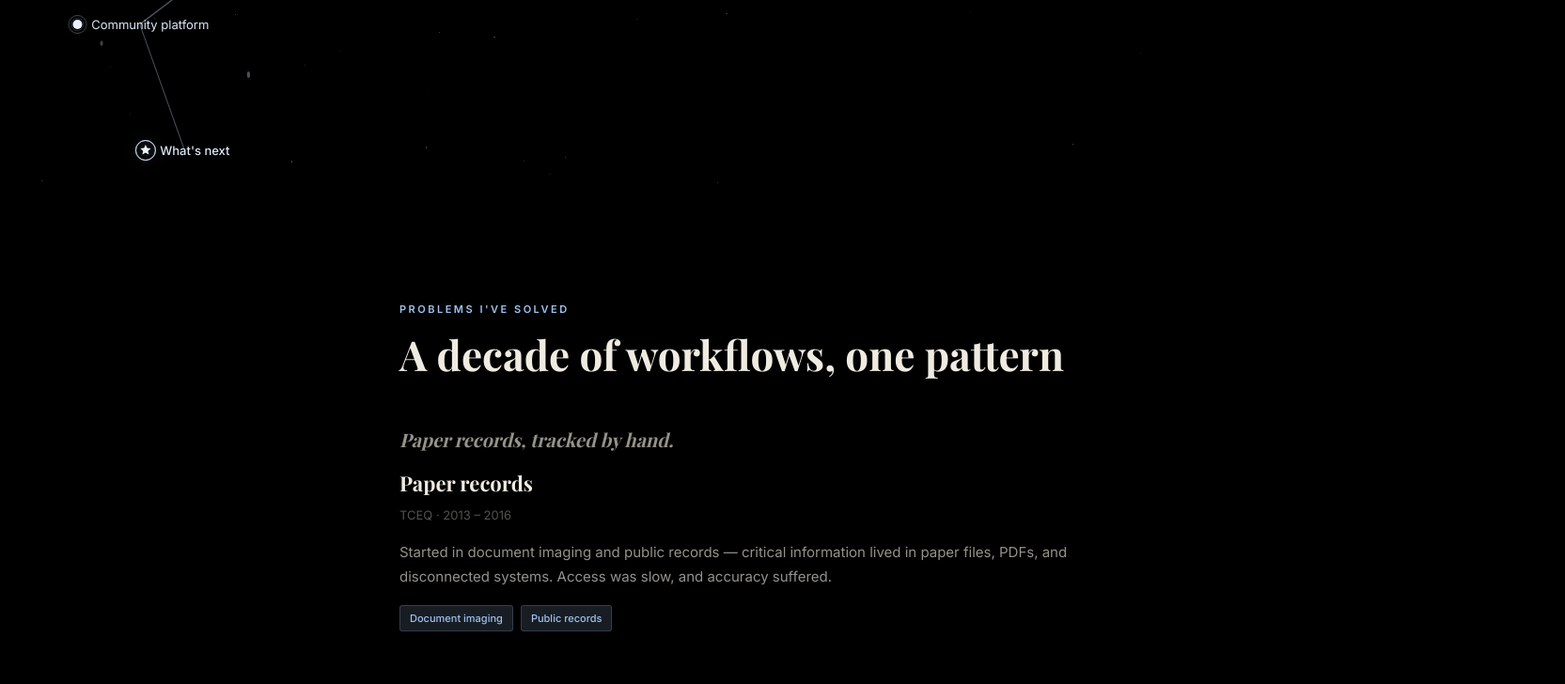
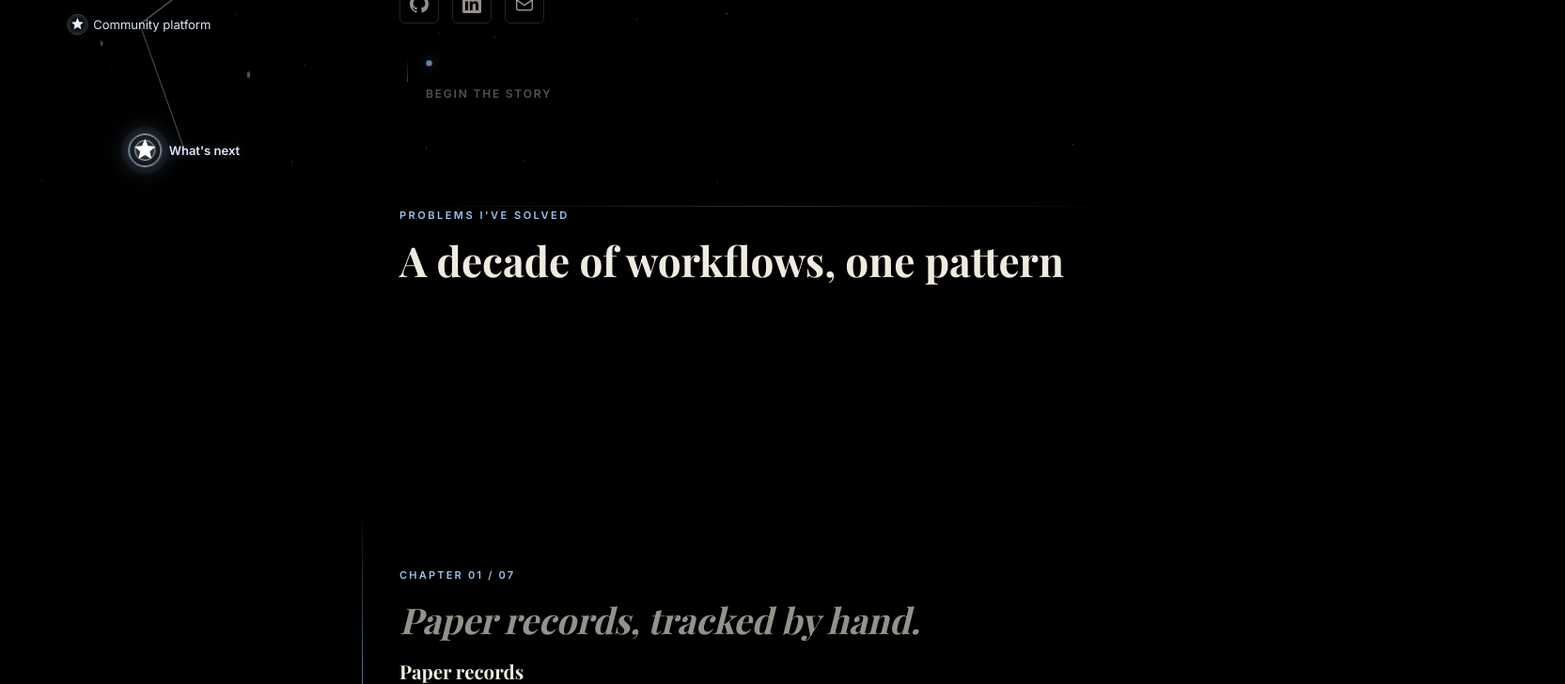
Before and after one commit to emillerjones/emj-portfolio, a React (Vite) app: page / in a window 1280 px wide. Shown: the part 580-1308 px from the top of the page at 94% size, 1665 px wide, since content can reach past the window. Built offline with nearby package versions, Linux system fonts and the light colour scheme; a web font is replaced by a local one.

Commit message:
wats next

```diff
--- a/src/App.css
+++ b/src/App.css
@@ -28,7 +28,10 @@
 
 /* --- RESET ----------------------------------------------------- */
 *, *::before, *::after { box-sizing: border-box; margin: 0; padding: 0; }
-html { scroll-behavior: smooth; }
+html {
+  scroll-behavior: smooth;
+  scroll-snap-type: y proximity;
+}
 body {
   background: var(--bg);
   color: var(--text);
@@ -41,6 +44,7 @@ body {
 img { display: block; max-width: 100%; }
 a { color: inherit; text-decoration: none; }
 ul { list-style: none; }
+main { position: relative; }
 
 /* --- SHARED ANIMATIONS ------------------------------------------ */
 .section-eyebrow {
@@ -151,27 +155,43 @@ ul { list-style: none; }
   margin: 0 auto;
 } */
  .hero {
-  min-height: 100vh;
+  position: relative;
+  min-height: 100svh;
   display: grid;
   grid-template-columns: 900px auto;
-  align-items: start;
+  align-items: center;
   /* gap: 60px; */
 
-  padding-top: calc(5vh + 10px);
+  padding-top: calc(5vh + 50px);
   padding-right: 6%;
-  padding-bottom: 80px;
+  padding-bottom: 9vh;
 
   /* fixed relationship to left star chart */
   padding-left: 425px;
 
   max-width: none;
   margin: 0;
+  scroll-snap-align: start;
+  scroll-snap-stop: always;
+  overflow: hidden;
+}
+.hero::after {
+  content: "";
+  position: absolute;
+  left: 425px;
+  right: 6%;
+  bottom: 0;
+  height: 1px;
+  background: linear-gradient(90deg, transparent, rgba(159, 195, 238, 0.35), transparent);
+  opacity: 0.65;
 }
 .hero-main {
   display: flex;
   flex-direction: column;
   gap: 24px;
   max-width: 900px;
+  position: relative;
+  z-index: 1;
 }
 .hero-eyebrow {
   font-size: 12px;
@@ -232,8 +252,49 @@ ul { list-style: none; }
   color: var(--accent);
 }
 
+.hero-scroll-cue {
+  width: fit-content;
+  display: grid;
+  grid-template-columns: 16px auto;
+  column-gap: 12px;
+  row-gap: 5px;
+  align-items: center;
+  color: var(--text-3);
+  margin-top: 1.5vh;
+  transition: color 0.25s var(--ease), transform 0.25s var(--ease);
+}
+.hero-scroll-cue:hover {
+  color: var(--accent-hover);
+  transform: translateY(2px);
+}
+.hero-scroll-cue__line {
+  grid-row: span 2;
+  justify-self: center;
+  width: 1px;
+  height: 54px;
+  background: linear-gradient(180deg, rgba(159, 195, 238, 0), rgba(159, 195, 238, 0.7));
+  transform-origin: top;
+  animation: scroll-line-draw 2.4s var(--ease) infinite;
+}
+.hero-scroll-cue__star {
+  width: 7px;
+  height: 7px;
+  border-radius: 50%;
+  background: var(--accent);
+  box-shadow: 0 0 16px rgba(159, 195, 238, 0.75);
+  animation: scroll-star-pulse 2.4s var(--ease) infinite;
+}
+.hero-scroll-cue__text {
+  font-size: 12px;
+  font-weight: 600;
+  letter-spacing: 1.8px;
+  text-transform: uppercase;
+}
+
 .hero-visual {
   width: min(340px, 30vw);
+  opacity: 0.75;
+  transform: translateY(-4vh);
 }
 .hero-visual__svg {
   width: 100%;
@@ -265,11 +326,23 @@ ul { list-style: none; }
   0%, 100% { r: 8; opacity: 0.8; }
   50% { r: 11; opacity: 1; }
 }
+@keyframes scroll-line-draw {
+  0%, 100% { transform: scaleY(0.45); opacity: 0.45; }
+  50% { transform: scaleY(1); opacity: 1; }
+}
+@keyframes scroll-star-pulse {
+  0%, 100% { transform: translateY(-4px) scale(0.9); opacity: 0.65; }
+  50% { transform: translateY(8px) scale(1.15); opacity: 1; }
+}
 
 @media (max-width: 1100px) {
   .hero {
     grid-template-columns: 1fr;
     padding-left: 6%;
+  }
+  .hero::after,
+  .about-section::before {
+    left: 6%;
   }
   .hero-visual {
     display: none;
@@ -286,9 +359,9 @@ ul { list-style: none; }
   margin: 0 auto;
 } */
  .section {
-  padding-top: 100px;
+  padding-top: 0;
   padding-right: 6%;
-  padding-bottom: 100px;
+  padding-bottom: 0;
   padding-left: 425px;
 
   max-width: none;
@@ -327,24 +400,41 @@ ul { list-style: none; }
   margin: 0 auto;
 } */
  .about-section {
-  padding-top: 100px;
+  position: relative;
+  min-height: 100svh;
+  display: flex;
+  align-items: center;
+  padding-top: 8vh;
   padding-right: 6%;
-  padding-bottom: 100px;
+  padding-bottom: 8vh;
   padding-left: 425px;
 
   max-width: none;
   margin: 0;
+  scroll-snap-align: start;
+  scroll-snap-stop: always;
+}
+.about-section::before {
+  content: "";
+  position: absolute;
+  left: 425px;
+  right: 6%;
+  top: 8vh;
+  height: 1px;
+  background: linear-gradient(90deg, transparent, rgba(159, 195, 238, 0.34), transparent);
 }
 .about-inner {
   max-width: 900px;
+  position: relative;
 }
 .about-heading {
   font-family: var(--display);
-  font-size: clamp(28px, 3.5vw, 46px);
+  font-size: clamp(36px, 5vw, 68px);
   font-weight: 700;
-  line-height: 1.15;
+  line-height: 1.05;
   color: var(--text);
-  margin-bottom: 32px;
+  margin-bottom: 34px;
+  max-width: 780px;
   opacity: 0;
   transform: translateY(14px);
   transition: opacity 0.55s var(--ease) 0.08s, transform 0.55s var(--ease) 0.08s;
@@ -355,16 +445,30 @@ ul { list-style: none; }
   display: flex;
   flex-direction: column;
   gap: 18px;
-  margin-bottom: 32px;
+  margin-bottom: 36px;
+  max-width: 850px;
   opacity: 0;
   transform: translateY(10px);
   transition: opacity 0.55s var(--ease) 0.2s, transform 0.55s var(--ease) 0.2s;
 }
 .about-body.is-visible { opacity: 1; transform: translateY(0); }
 .about-body p {
-  font-size: 16px;
+  font-size: clamp(16px, 1.35vw, 19px);
   color: var(--text-2);
-  line-height: 1.8;
+  line-height: 1.78;
+}
+.about-thesis {
+  align-self: center;
+  width: min(100%, 680px);
+  padding: 1.15rem 0;
+  margin: 0.35rem 0;
+  font-family: var(--display);
+  font-size: clamp(24px, 3vw, 38px);
+  font-style: italic;
+  line-height: 1.18;
+  text-align: center;
+  color: var(--accent);
+  text-shadow: 0 0 18px rgba(159, 195, 238, 0.18);
 }
 .about-body em { font-style: italic; color: var(--text); }
 
@@ -434,16 +538,32 @@ ul { list-style: none; }
 }
 
 @media (max-width: 640px) {
-  .hero { padding: 110px 5% 60px; }
+  html {
+    scroll-snap-type: none;
+  }
+  .hero { padding: 96px 5% 56px; }
   .section,
   .section--alt,
   .about-section,
   .footer { padding-left: 5%; padding-right: 5%; }
+  .hero::after,
+  .about-section::before {
+    left: 5%;
+    right: 5%;
+  }
+  .hero-scroll-cue__line {
+    height: 42px;
+  }
 }
 
 @media (prefers-reduced-motion: reduce) {
+  html {
+    scroll-snap-type: none;
+  }
   .section-eyebrow,
   .section-heading,
   .about-heading,
-  .about-body { opacity: 1; transform: none; transition: none; }
+  .about-body,
+  .hero-scroll-cue__line,
+  .hero-scroll-cue__star { opacity: 1; transform: none; transition: none; animation: none; }
 }
--- a/src/components/Constellation.css
+++ b/src/components/Constellation.css
@@ -80,8 +80,8 @@
 
 .constellation__dot-wrap {
   position: relative;
-  width: 14px;
-  height: 14px;
+  width: 18px;
+  height: 18px;
   display: flex;
   align-items: center;
   justify-content: center;
@@ -92,8 +92,8 @@
   position: absolute;
   top: 50%;
   left: 50%;
-  width: 14px;
-  height: 14px;
+  width: 18px;
+  height: 18px;
   transform: translate(-50%, -50%);
   border-radius: 50%;
   border: 1px solid rgba(190, 210, 235, 0.22);
@@ -104,43 +104,70 @@
   border-color: rgba(200, 220, 245, 0.4);
 }
 
-.constellation__dot {
-  width: 6px;
-  height: 6px;
-  border-radius: 50%;
-  background: rgba(215, 230, 245, 0.65);
-  transition: background 0.4s var(--ease), width 0.3s var(--ease), height 0.3s var(--ease);
+/* --- STARS: every node is a star, final node reads as destination --- */
+.constellation__star-icon {
+  width: 13px;
+  height: 13px;
+  fill: rgba(220, 233, 250, 0.58);
+  transition: fill 0.4s var(--ease), width 0.3s var(--ease), height 0.3s var(--ease), filter 0.3s var(--ease);
 }
 
-.constellation__star-btn.is-active .constellation__dot {
-  width: 10px;
-  height: 10px;
-  background: #eaf2ff;
+.constellation__star-btn:hover .constellation__star-icon,
+.constellation__star-btn.is-active .constellation__star-icon {
+  width: 16px;
+  height: 16px;
+  fill: #eaf2ff;
+  filter: drop-shadow(0 0 6px rgba(190, 215, 245, 0.45));
 }
 
-/* --- FINAL STAR: distinct shape, permanently larger --- */
-.constellation__star-icon {
-  width: 15px;
-  height: 15px;
-  fill: rgba(220, 233, 250, 0.7);
-  transition: fill 0.4s var(--ease), width 0.3s var(--ease), height 0.3s var(--ease);
+.constellation__star-btn.is-final .constellation__dot-wrap {
+  width: 34px;
+  height: 34px;
 }
 
 .constellation__star-btn.is-final .constellation__idle-ring {
-  width: 22px;
-  height: 22px;
-  border-color: rgba(200, 220, 245, 0.35);
+  width: 34px;
+  height: 34px;
+  border-color: rgba(200, 225, 250, 0.58);
+  box-shadow:
+    0 0 0 8px rgba(159, 195, 238, 0.05),
+    0 0 28px rgba(159, 195, 238, 0.25);
 }
 
+.constellation__star-btn.is-final .constellation__star-icon {
+  width: 24px;
+  height: 24px;
+  fill: #eef6ff;
+  filter:
+    drop-shadow(0 0 8px rgba(190, 215, 245, 0.75))
+    drop-shadow(0 0 18px rgba(159, 195, 238, 0.45));
+}
+
+.constellation__star-btn.is-final:hover .constellation__star-icon,
 .constellation__star-btn.is-final.is-active .constellation__star-icon {
-  width: 22px;
-  height: 22px;
-  fill: #eef6ff;
-  filter: drop-shadow(0 0 8px rgba(190, 215, 245, 0.6));
+  width: 28px;
+  height: 28px;
+  fill: #ffffff;
+}
+
+.constellation__star-btn.is-final .constellation__dot-wrap::after {
+  content: "";
+  position: absolute;
+  left: 50%;
+  top: 50%;
+  width: 58px;
+  height: 58px;
+  border-radius: 50%;
+  transform: translate(-50%, -50%);
+  border: 1px solid rgba(159, 195, 238, 0.22);
+  animation: destination-beacon 3s var(--ease) infinite;
+  pointer-events: none;
 }
 
 .constellation__star-btn.is-final .constellation__label {
-  font-weight: 500;
+  color: #eaf2ff;
+  font-weight: 600;
+  text-shadow: 0 0 14px rgba(159, 195, 238, 0.35);
 }
 
 /* --- Halo: the ongoing pulse while a star is active --- */
@@ -148,8 +175,8 @@
   position: absolute;
   top: 50%;
   left: 50%;
-  width: 20px;
-  height: 20px;
+  width: 22px;
+  height: 22px;
   transform: translate(-50%, -50%);
   border-radius: 50%;
   border: 1px solid rgba(160, 200, 240, 0.55);
@@ -222,18 +249,23 @@
 }
 
 @keyframes pulse-ring {
-  0% { width: 20px; height: 20px; opacity: 0.7; }
-  100% { width: 34px; height: 34px; opacity: 0; }
+  0% { width: 22px; height: 22px; opacity: 0.7; }
+  100% { width: 38px; height: 38px; opacity: 0; }
 }
 
 @keyframes pulse-ring-final {
-  0% { width: 22px; height: 22px; opacity: 0.8; }
-  100% { width: 46px; height: 46px; opacity: 0; }
+  0% { width: 36px; height: 36px; opacity: 0.85; }
+  100% { width: 72px; height: 72px; opacity: 0; }
 }
 
 @keyframes arrival-burst {
   0% { width: 22px; height: 22px; opacity: 0.9; }
   100% { width: 60px; height: 60px; opacity: 0; }
+}
+
+@keyframes destination-beacon {
+  0%, 100% { opacity: 0.2; transform: translate(-50%, -50%) scale(0.88); }
+  50% { opacity: 0.75; transform: translate(-50%, -50%) scale(1.08); }
 }
 
 @keyframes star-wave {
@@ -252,7 +284,8 @@
   .constellation__star-btn,
   .constellation__dust,
   .constellation__halo,
-  .constellation__burst {
+  .constellation__burst,
+  .constellation__star-btn.is-final .constellation__dot-wrap::after {
     animation: none;
   }
 }
--- a/src/components/Constellation.jsx
+++ b/src/components/Constellation.jsx
@@ -90,9 +90,12 @@ export default function Constellation({ nodes, className = "" }) {
   // section is reached, layered on top of the persistent lit state.
   useEffect(() => {
     if (!complete) return undefined;
-    setCompletionWave(true);
+    const start = setTimeout(() => setCompletionWave(true), 0);
     const t = setTimeout(() => setCompletionWave(false), waveDuration);
-    return () => clearTimeout(t);
+    return () => {
+      clearTimeout(start);
+      clearTimeout(t);
+    };
   }, [complete, waveDuration]);
 
   const wave = introWave || completionWave;
@@ -190,11 +193,7 @@ export default function Constellation({ nodes, className = "" }) {
             >
               <span className="constellation__dot-wrap">
                 <span className="constellation__idle-ring" />
-                {isFinal ? (
-                  <StarIcon className="constellation__star-icon" />
-                ) : (
-                  <span className="constellation__dot" />
-                )}
+                <StarIcon className="constellation__star-icon" />
                 {bright && <span className="constellation__halo" />}
                 {arrived && <span className="constellation__burst" />}
               </span>
--- a/src/components/Hero.jsx
+++ b/src/components/Hero.jsx
@@ -62,6 +62,12 @@ export default function Hero() {
             <EmailIcon />
           </a>
         </div>
+
+        <a href="#paper-records" className="hero-scroll-cue" aria-label="Begin the story">
+          <span className="hero-scroll-cue__line" />
+          <span className="hero-scroll-cue__star" />
+          <span className="hero-scroll-cue__text">Begin the story</span>
+        </a>
       </div>
 
       <div className="hero-visual" aria-hidden="true">
--- a/src/components/Projects.css
+++ b/src/components/Projects.css
@@ -3,37 +3,75 @@
   /* margin-left: auto; */
   display: flex;
   flex-direction: column;
-  gap: 4rem;
+  gap: 0;
   /* padding-left: max(6%, 300px); */
 }
 
 .chapter-transition {
-  height: 45vh;
+  height: 18vh;
 }
 
 .node-card {
+  min-height: 100svh;
+  display: flex;
+  flex-direction: column;
+  justify-content: center;
   opacity: 0;
-  transform: translateY(16px);
-  transition: opacity 0.6s var(--ease), transform 0.6s var(--ease);
-  scroll-margin-top: 2rem;
+  transform: translateY(28px) scale(0.985);
+  transition: opacity 0.7s var(--ease), transform 0.7s var(--ease);
+  scroll-margin-top: 0;
+  scroll-snap-align: start;
+  scroll-snap-stop: always;
+  padding: 12vh 0;
+  position: relative;
 }
 
 .node-card.is-visible {
   opacity: 1;
-  transform: translateY(0);
+  transform: translateY(0) scale(1);
+}
+
+.node-card::before {
+  content: "";
+  position: absolute;
+  left: -40px;
+  top: 50%;
+  width: 1px;
+  height: min(52vh, 420px);
+  transform: translateY(-50%) scaleY(0.45);
+  transform-origin: center;
+  background: linear-gradient(180deg, transparent, rgba(159, 195, 238, 0.65), transparent);
+  opacity: 0;
+  transition: opacity 0.7s var(--ease), transform 0.7s var(--ease);
+}
+
+.node-card.is-visible::before {
+  opacity: 1;
+  transform: translateY(-50%) scaleY(1);
+}
+
+.node-chapter {
+  font-size: 11px;
+  font-weight: 600;
+  letter-spacing: 2.2px;
+  text-transform: uppercase;
+  color: var(--accent);
+  margin: 0 0 1.05rem;
 }
 
 .node-problem {
   font-family: var(--display);
   font-style: italic;
-  font-size: 20px;
+  font-size: clamp(25px, 3vw, 38px);
+  line-height: 1.14;
   color: var(--text-2);
-  margin: 0 0 0.75rem;
+  margin: 0 0 1rem;
+  max-width: 760px;
 }
 
 .node-title {
   font-family: var(--display);
-  font-size: 22px;
+  font-size: clamp(18px, 1.6vw, 24px);
   color: var(--text);
   margin: 0 0 0.35rem;
 }
@@ -45,11 +83,11 @@
 }
 
 .node-desc {
-  font-size: 15px;
+  font-size: clamp(15px, 1.35vw, 18px);
   color: var(--text-2);
   line-height: 1.7;
-  margin: 0 0 1.1rem;
-  max-width: 600ch;
+  margin: 0 0 1.3rem;
+  max-width: 68ch;
 }
 
 .node-tags {
@@ -68,6 +106,7 @@
   margin-top: 1.5rem;
   padding-top: 1.25rem;
   border-top: 1px solid var(--border);
+  max-width: 68ch;
 }
 
 .node-related__item {
@@ -88,3 +127,34 @@
   margin: 0 0 0.6rem;
   max-width: 55ch;
 }
+
+@media (max-width: 1100px) {
+  .node-card::before {
+    left: -20px;
+  }
+}
+
+@media (max-width: 640px) {
+  .node-card {
+    min-height: auto;
+    scroll-snap-align: none;
+    padding: 4.5rem 0;
+  }
+
+  .node-card::before {
+    display: none;
+  }
+
+  .chapter-transition {
+    height: 4rem;
+  }
+}
+
+@media (prefers-reduced-motion: reduce) {
+  .node-card,
+  .node-card::before {
+    opacity: 1;
+    transform: none;
+    transition: none;
+  }
+}
--- a/src/components/Projects.jsx
+++ b/src/components/Projects.jsx
@@ -2,7 +2,7 @@ import { useInView } from "../hooks/useInView";
 import { NODES } from "../data/portfolioData";
 import "./Projects.css";
 
-function NodeCard({ node }) {
+function NodeCard({ node, index, total }) {
   const [ref, inView] = useInView();
 
   return (
@@ -11,6 +11,9 @@ function NodeCard({ node }) {
       id={node.id}
       className={`node-card ${inView ? "is-visible" : ""}`}
     >
+      <p className="node-chapter">
+        Chapter {String(index + 1).padStart(2, "0")} / {String(total).padStart(2, "0")}
+      </p>
       <p className="node-problem">{node.problem}</p>
       <h3 className="node-title">{node.title}</h3>
       <p className="node-meta">
@@ -75,8 +78,8 @@ export default function Projects() {
       </div>
 
       <div className="constellation-content">
-        {chapters.map((node) => (
-          <NodeCard key={node.id} node={node} />
+        {chapters.map((node, index) => (
+          <NodeCard key={node.id} node={node} index={index} total={chapters.length} />
         ))}
       </div>
 
--- a/src/hooks/useInView.js
+++ b/src/hooks/useInView.js
@@ -3,6 +3,7 @@ import { useRef, useState, useEffect } from "react";
 export function useInView(options = {}) {
   const ref = useRef(null);
   const [inView, setInView] = useState(false);
+  const { root = null, rootMargin = "0px", threshold = 0.15 } = options;
 
   useEffect(() => {
     const el = ref.current;
@@ -14,11 +15,11 @@ export function useInView(options = {}) {
           obs.disconnect();
         }
       },
-      { threshold: 0.15, ...options }
+      { root, rootMargin, threshold }
     );
     obs.observe(el);
     return () => obs.disconnect();
-  }, []);
+  }, [root, rootMargin, threshold]);
 
   return [ref, inView];
 }
```
Also changed, not shown: src/components/About.jsx (+25 -15 lines), src/components/backups/Constellation.jsx (+6 -7 lines), src/hooks/useChapterScroller.js (added, +110 -0 lines), src/pages/HomePage.jsx (+13 -0 lines).
